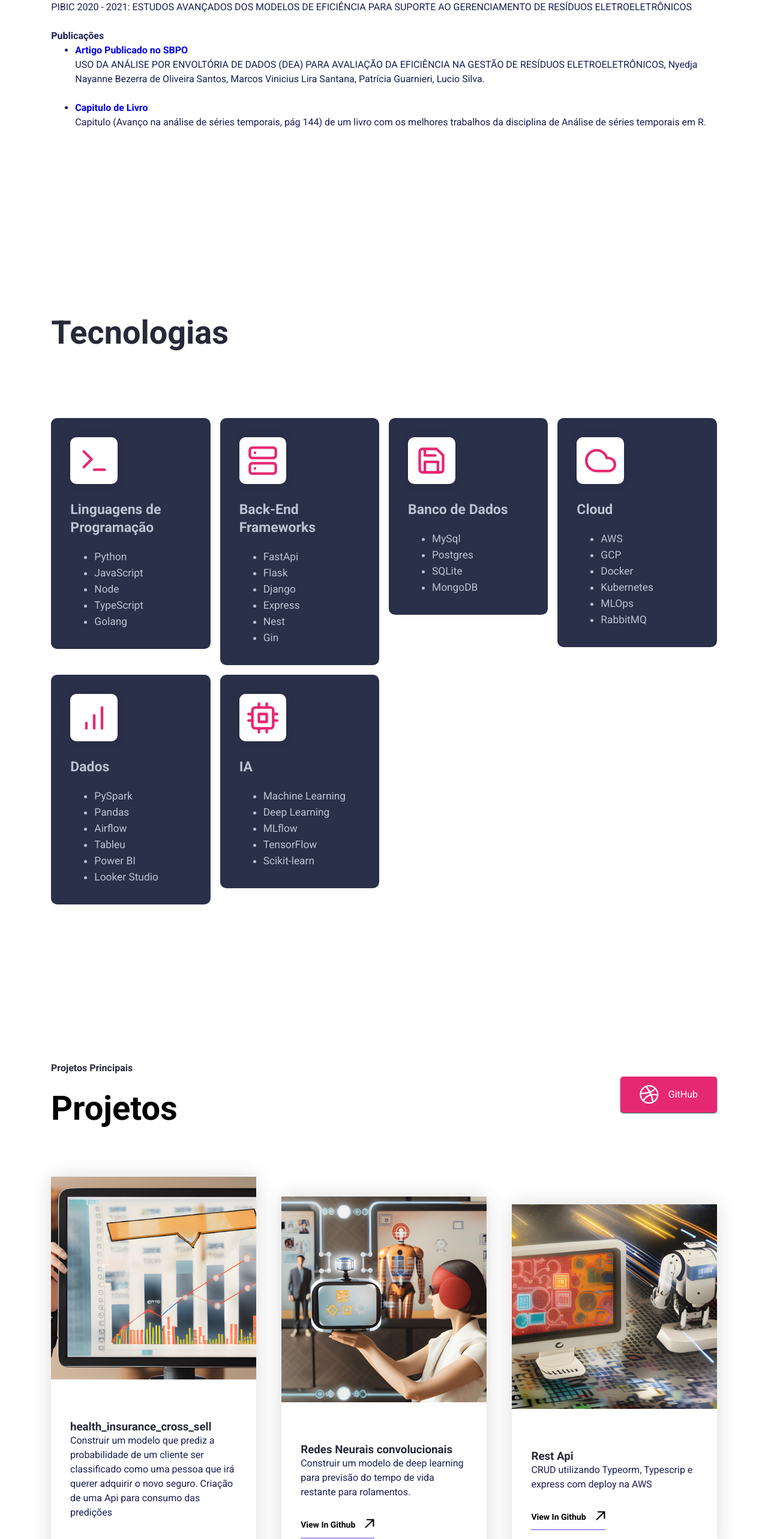
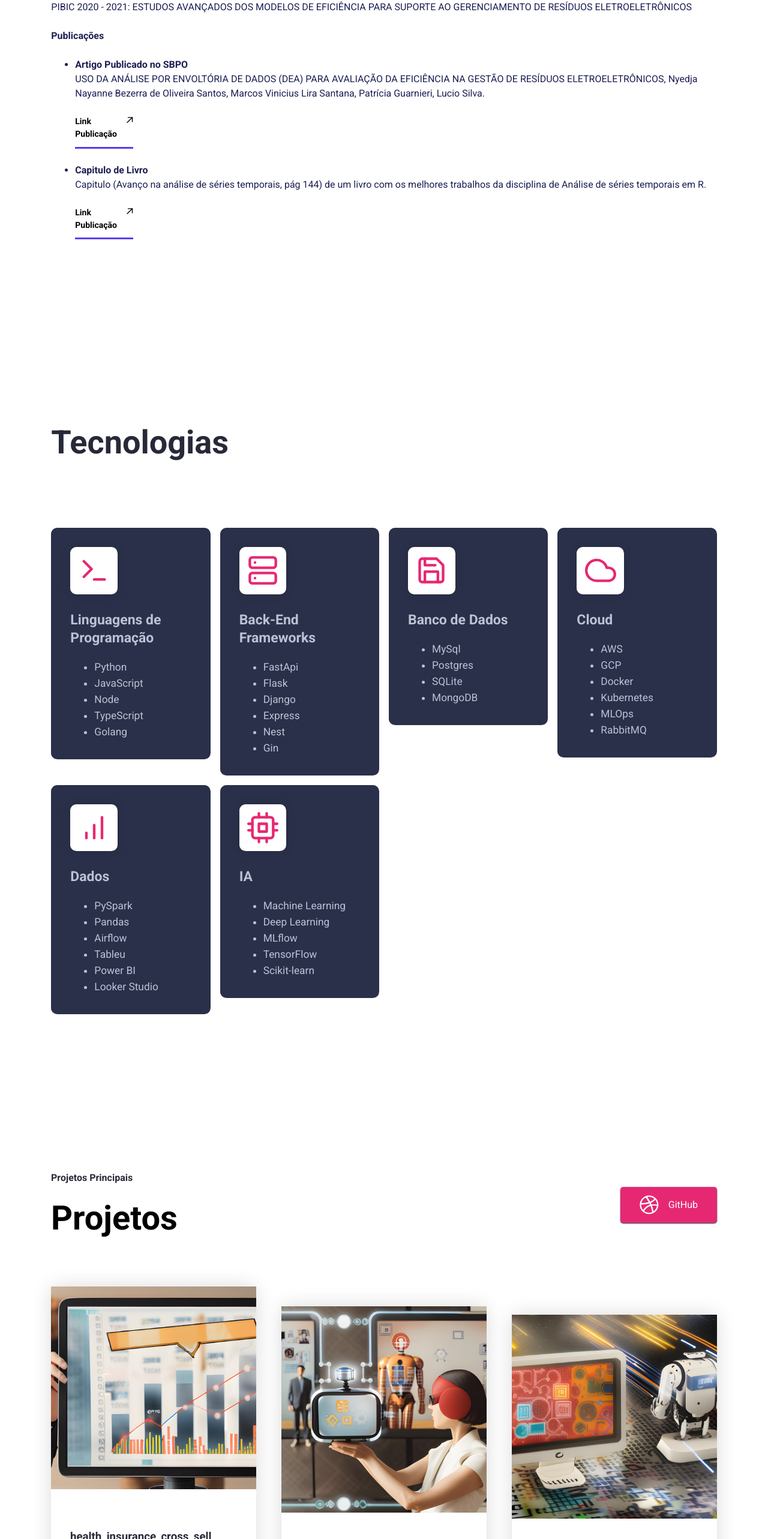
Before and after one commit to Marcoslsl/Portfolio, a React (Create React App) app: page / in a window 1280 px wide. Shown: the part 2882-5448 px from the top of the page at 60% size. Built offline with nearby package versions, Linux system fonts and the light colour scheme.

Commit message:
refactor: refact the education session

```diff
--- a/src/App.css
+++ b/src/App.css
@@ -392,9 +392,18 @@ h2 {
   text-decoration: none;
   display: flex;
   gap: 16px;
-  border-bottom: 1.33px solid var(--primary);
+  border-bottom: 3.33px solid var(--primary);
   padding-bottom: 10.6px;
   font-weight: 600;
+}
+.education--link {
+  text-decoration: none;
+  display: flex;
+  gap: 16px;
+  border-bottom: 3.33px solid var(--primary);
+  padding-bottom: 10.6px;
+  font-weight: 600;
+  width: 9%;
 }
 .portfolio--section--card:hover path {
   stroke: #006b6a;
--- a/src/Pages/Home/Education.jsx
+++ b/src/Pages/Home/Education.jsx
@@ -23,42 +23,83 @@ export default function Education() {
             <br />
             <h4>Publicações</h4>
             <ul>
+              <br />
               <li>
-                <a
-                  href="https://proceedings.science/sbpo/sbpo-2020/trabalhos/uso-da-analise-por-envoltoria-de-dados-dea-para-avaliacao-da-eficiencia-na-gesta?lang=pt-br"
-                  className="button-link"
-                  target="_blank"
-                  rel="noreferrer"
-                >
-                  <span>
-                    {" "}
-                    <strong>Artigo Publicado no SBPO</strong>{" "}
-                  </span>
-                </a>
+                <span>
+                  {" "}
+                  <strong>Artigo Publicado no SBPO</strong>{" "}
+                </span>
                 <p>
                   USO DA ANÁLISE POR ENVOLTÓRIA DE DADOS (DEA) PARA AVALIAÇÃO DA
                   EFICIÊNCIA NA GESTÃO DE RESÍDUOS ELETROELETRÔNICOS, Nyedja
                   Nayanne Bezerra de Oliveira Santos, Marcos Vinicius Lira
                   Santana, Patrícia Guarnieri, Lucio Silva.
+                  <a
+                    href="https://proceedings.science/sbpo/sbpo-2020/trabalhos/uso-da-analise-por-envoltoria-de-dados-dea-para-avaliacao-da-eficiencia-na-gesta?lang=pt-br"
+                    className="button-link"
+                    target="_blank"
+                    rel="noreferrer"
+                  >
+                    <br />
+                    <br />
+                    <p className="text-sm education--link">
+                      Link Publicação
+                      <svg
+                        xmlns="http://www.w3.org/2000/svg"
+                        width="16"
+                        height="16"
+                        viewBox="0 0 20 19"
+                        fill="none"
+                      >
+                        <path
+                          d="M4.66667 1.66675H18V15.0001M18 1.66675L2 17.6667L18 1.66675Z"
+                          stroke="currentColor"
+                          stroke-width="2.66667"
+                          stroke-linecap="round"
+                          stroke-linejoin="round"
+                        />
+                      </svg>
+                    </p>
+                  </a>
                 </p>
               </li>
               <br />
               <li>
                 {" "}
-                <a
-                  href="https://books.google.com.br/books?id=fdOgEAAAQBAJ&printsec=frontcover&sourc#v=onepage&q&f=false"
-                  className="button-link"
-                  target="_blank"
-                  rel="noreferrer"
-                >
-                  <span>
-                    <strong>Capitulo de Livro</strong>
-                  </span>
-                </a>
+                <span>
+                  <strong>Capitulo de Livro</strong>
+                </span>
                 <p>
                   Capitulo (Avanço na análise de séries temporais, pág 144) de
                   um livro com os melhores trabalhos da disciplina de Análise de
                   séries temporais em R.
+                  <a
+                    href="https://books.google.com.br/books?id=fdOgEAAAQBAJ&printsec=frontcover&sourc#v=onepage&q&f=false"
+                    className="button-link"
+                    target="_blank"
+                    rel="noreferrer"
+                  >
+                    <br />
+                    <br />
+                    <p className="text-sm education--link">
+                      Link Publicação
+                      <svg
+                        xmlns="http://www.w3.org/2000/svg"
+                        width="16"
+                        height="16"
+                        viewBox="0 0 20 19"
+                        fill="none"
+                      >
+                        <path
+                          d="M4.66667 1.66675H18V15.0001M18 1.66675L2 17.6667L18 1.66675Z"
+                          stroke="currentColor"
+                          stroke-width="2.66667"
+                          stroke-linecap="round"
+                          stroke-linejoin="round"
+                        />
+                      </svg>
+                    </p>
+                  </a>
                 </p>
               </li>
             </ul>
--- a/src/data/index.json
+++ b/src/data/index.json
@@ -56,7 +56,7 @@
       "src": "./img/Captura de tela de 2023-08-29 16-16-45.png",
       "title": "health_insurance_cross_sell",
       "description": "Construir um modelo que prediz a probabilidade de um cliente ser classificado como uma pessoa que irá querer adquirir o novo seguro. Criação de uma Api para consumo das predições",
-      "link": "View In Github",
+      "link": "Repositório no Github",
       "link_github": "https://github.com/Marcoslsl/health_insurance_cross_sell"
     },
     {
@@ -64,7 +64,7 @@
       "src": "./img/Captura de tela de 2023-08-29 16-17-50.png",
       "title": "Redes Neurais convolucionais",
       "description": "Construir um modelo de deep learning para previsão do tempo de vida restante para rolamentos.",
-      "link": "View In Github",
+      "link": "Repositório no Github",
       "link_github": "https://github.com/Marcoslsl/CNN_Bearing"
     },
     {
@@ -72,7 +72,7 @@
       "src": "./img/Captura de tela de 2023-08-29 19-43-36.png",
       "title": "Rest Api",
       "description": "CRUD utilizando Typeorm, Typescrip e express com deploy na AWS",
-      "link": "View In Github",
+      "link": "Repositório no Github",
       "link_github": "https://github.com/Marcoslsl/RestApiTs"
     }
   ],
```
